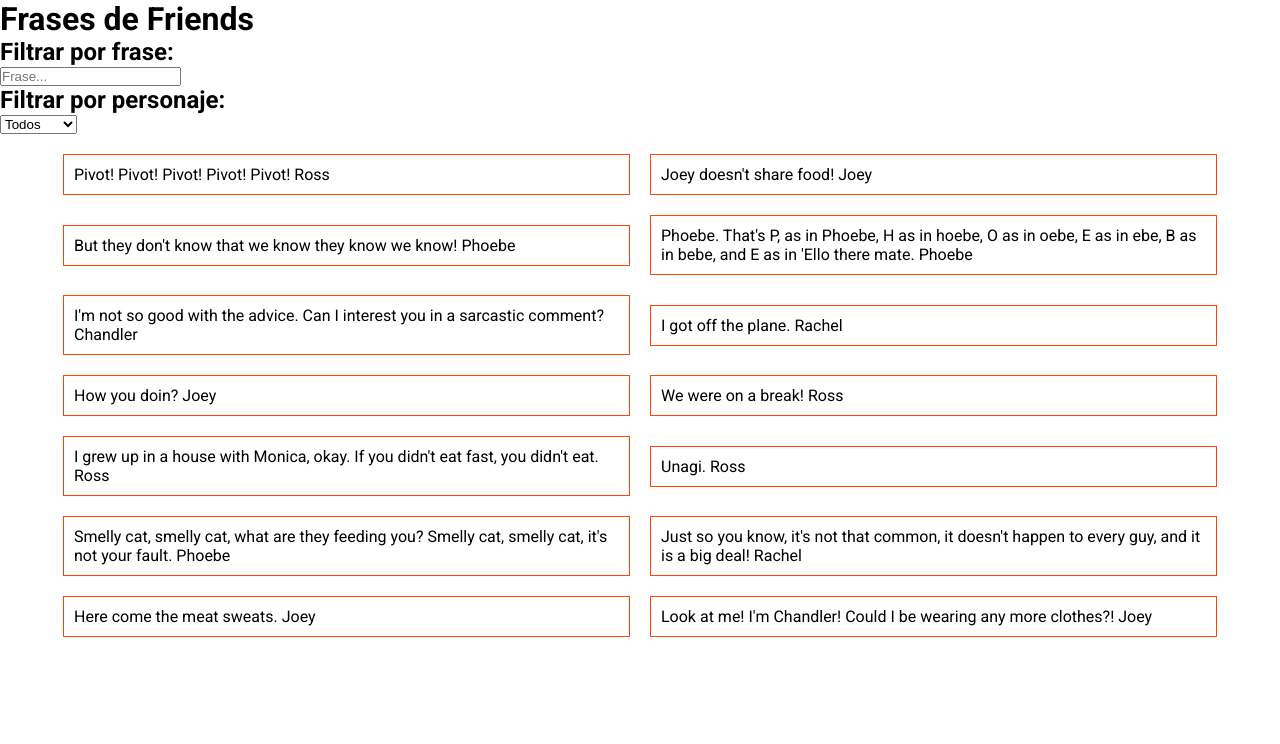
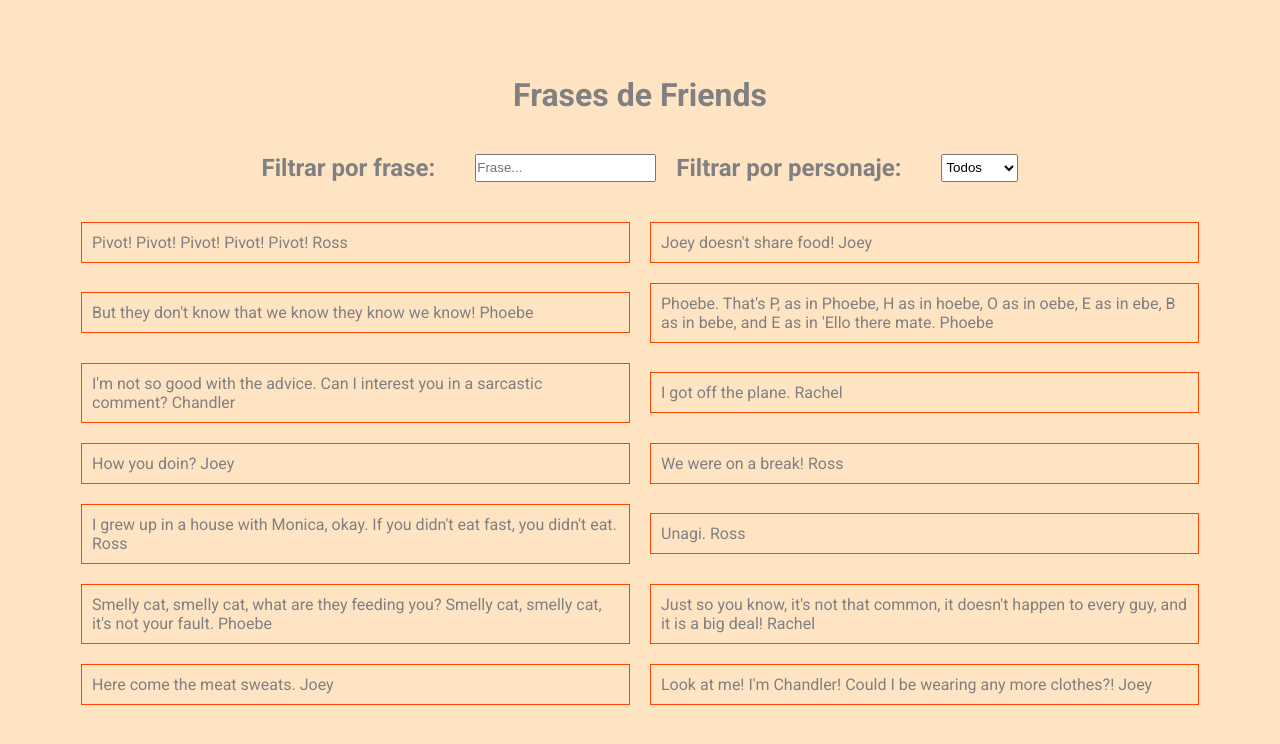
Before and after one commit to Adalab/modulo-3-evaluacion-intermedia-iewaw, a React (Vite) app: page / in a window 1280 px wide. Shown: the top 744 px of the page. Built offline with nearby package versions, Linux system fonts and the light colour scheme.

Commit message:
adding some basic css

```diff
--- a/src/components/App.jsx
+++ b/src/components/App.jsx
@@ -1,10 +1,12 @@
 import { useState } from "react";
-import "../scss/App.scss";
+
 import Filters from "./Filters";
 import Header from "./Header";
 import QuotesList from "./QuotesList";
 
 import dataQuotes from "../data/quotes.json";
+
+import "../scss/App.scss";
 
 function App() {
   const [quotes] = useState(dataQuotes);
--- a/src/components/Filters.jsx
+++ b/src/components/Filters.jsx
@@ -1,3 +1,5 @@
+import "../scss/Filters.scss";
+
 function Filters({ handleFilter }) {
   const handleInputQuote = (event) => {
     handleFilter("quote", event.currentTarget.value);
--- a/src/components/QuotesList.jsx
+++ b/src/components/QuotesList.jsx
@@ -1,5 +1,7 @@
 import QuoteItem from "./QuoteItem";
 import PropTypes from "prop-types";
+
+import "../scss/QuotesList.scss";
 
 function QuotesList({ quotes }) {
   const renderedQuotes = quotes.map((quote, index) => (
--- a/src/scss/App.scss
+++ b/src/scss/App.scss
@@ -1,18 +1,12 @@
 @import 'core/reset';
 
-.quoteLi {
-    border: 1px solid orangered;
-    width: 45%;
-    padding: 10px;
+.body {
+    display: flex;
+    flex-direction: column;
+    justify-content: center;
+    align-items: center;
+    background-color: bisque;
+    padding: 20px;
+    color: grey;
+    min-height: 100vh;
 }
-
-.quotesList {
-    display: flex;
-    flex-direction: row;
-    flex-wrap: wrap;
-    gap: 20px;
-    margin: 20px 10px;
-    list-style: none;
-    align-items: center;
-    justify-content: center;
-}
--- /dev/null
+++ b/src/scss/Filters.scss
@@ -0,0 +1,9 @@
+@import 'core/reset';
+
+.form {
+    display: flex;
+    flex-direction: row;
+    gap: 20px;
+    padding: 20px;
+    margin-top: 20px;
+}
--- /dev/null
+++ b/src/scss/QuotesList.scss
@@ -0,0 +1,18 @@
+@import 'core/reset';
+
+.quoteLi {
+    border: 1px solid orangered;
+    width: 45%;
+    padding: 10px;
+}
+
+.quotesList {
+    display: flex;
+    flex-direction: row;
+    flex-wrap: wrap;
+    gap: 20px;
+    margin: 20px 10px;
+    list-style: none;
+    align-items: center;
+    justify-content: center;
+}
```
